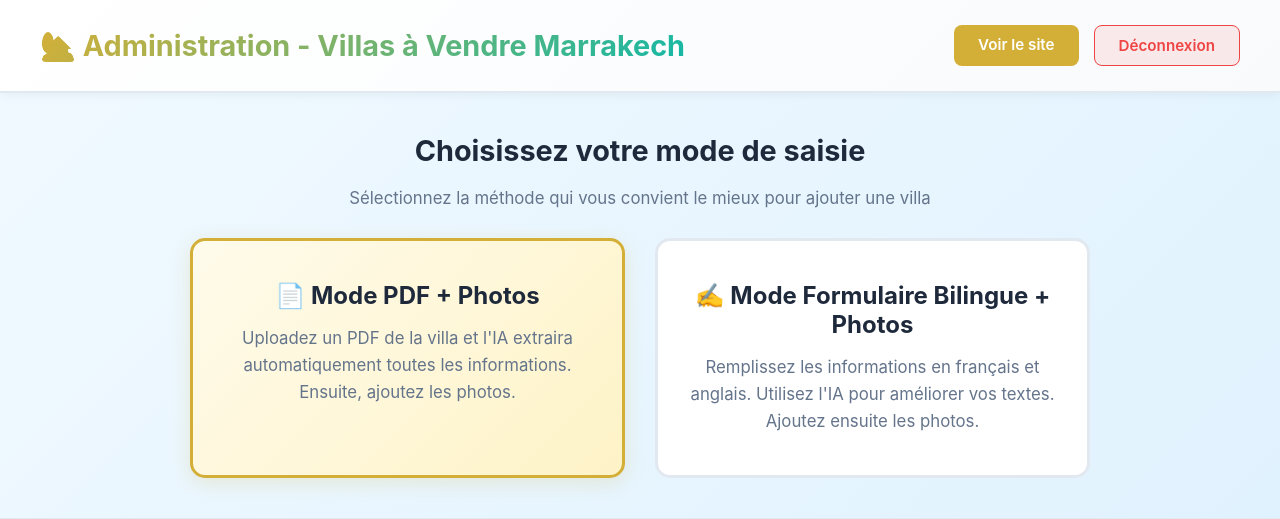
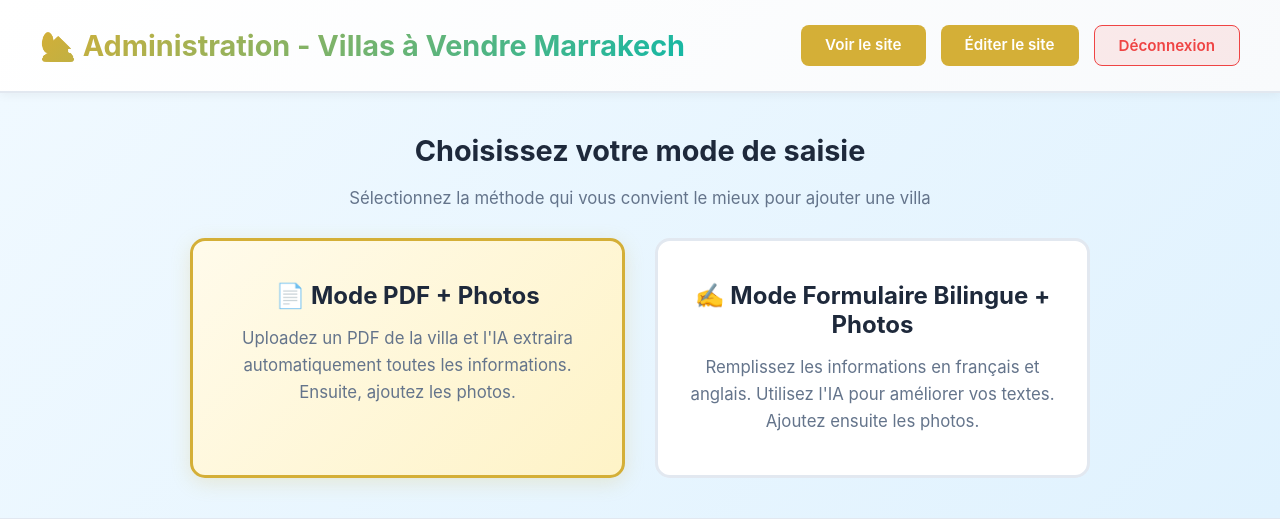
Before and after one commit to moa-digitalagency/VillaVendreMarrakech, a Flask app: page /admin in a window 1280 px wide. Shown: the top 519 px of the page. Run offline with Flask 3, Linux system fonts and the light colour scheme; the visitor is signed in with stand-in values (Sample User, id 1); some libraries are stand-ins or nearby versions.

Commit message:
Add an edit website button to the admin panel
Adds a new button "Éditer le site" next to "Voir le site" in the admin panel, linking to the /admin/edit-website route.

Replit-Commit-Author: Agent
Replit-Commit-Session-Id: d2af09f3-6cb4-4b6e-93f2-6e68a9010505
Replit-Commit-Checkpoint-Type: intermediate_checkpoint
Replit-Commit-Screenshot-Url: https://storage.googleapis.com/screenshot-production-us-central1/f9c994c0-eae9-4b90-bf22-d9285229af92/d2af09f3-6cb4-4b6e-93f2-6e68a9010505/rc3ufhe

```diff
--- a/templates/admin.html
+++ b/templates/admin.html
@@ -72,6 +72,7 @@ Développé par: MOA Digital Agency LLC
             <h1>🏡 Administration - Villas à Vendre Marrakech</h1>
             <div class="header-actions">
                 <a href="/" class="btn-preview">Voir le site</a>
+                <a href="/admin/edit-website" class="btn-preview">Éditer le site</a>
                 <a href="{{ url_for('logout') }}" class="btn-logout">Déconnexion</a>
             </div>
         </header>
```
